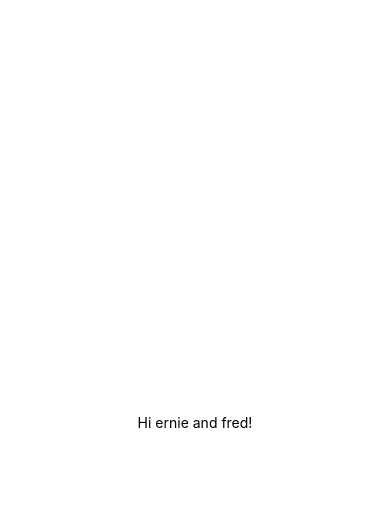
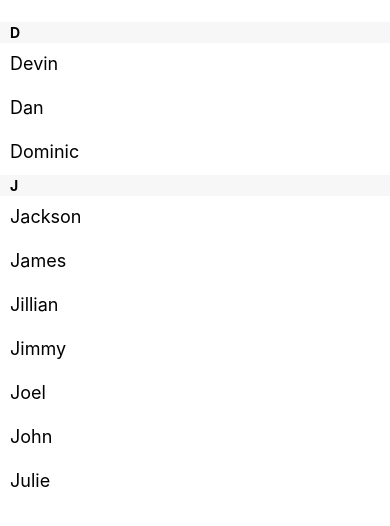
Before and after one commit to KeirSP/learning-react-native, a React Native app: screen / in a window 390 px wide. Shown: the top 526 px of the page. Built offline with nearby package versions, Linux system fonts and the light colour scheme.

Commit message:
some changes to app.js

```diff
--- a/App.js
+++ b/App.js
@@ -1,21 +1,42 @@
 import { StatusBar } from 'expo-status-bar';
-import React from 'react';
-import { StyleSheet, Text, View } from 'react-native';
+import React, { useState }from 'react';
+import { StyleSheet, Text, View, ScrollView, TextInput, SectionList } from 'react-native';
 
-export default function App() {
-  return (
+const App = () => {
+  return(
     <View style={styles.container}>
-      <Text>Hi ernie and fred!</Text>
-      <StatusBar style="auto" />
-    </View>
+        <SectionList
+          sections={[
+            {title: 'D', data: ['Devin', 'Dan', 'Dominic']},
+            {title: 'J', data: ['Jackson', 'James', 'Jillian', 'Jimmy', 'Joel', 'John', 'Julie']},
+          ]}
+          renderItem={({item}) => <Text style={styles.item}>{item}</Text>}
+          renderSectionHeader={({section}) => <Text style={styles.sectionHeader}>{section.title}</Text>}
+          keyExtractor={(item, index) => index}
+        />
+      </View>
   );
 }
 
 const styles = StyleSheet.create({
   container: {
-    flex: 1,
-    backgroundColor: '#fff',
-    alignItems: 'center',
-    justifyContent: 'center',
+   flex: 1,
+   paddingTop: 22
   },
-});
+  sectionHeader: {
+    paddingTop: 2,
+    paddingLeft: 10,
+    paddingRight: 10,
+    paddingBottom: 2,
+    fontSize: 14,
+    fontWeight: 'bold',
+    backgroundColor: 'rgba(247,247,247,1.0)',
+  },
+  item: {
+    padding: 10,
+    fontSize: 18,
+    height: 44,
+  },
+})
+
+export default App
```
